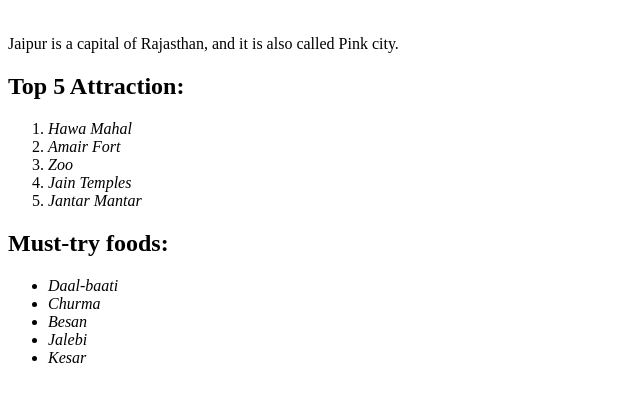
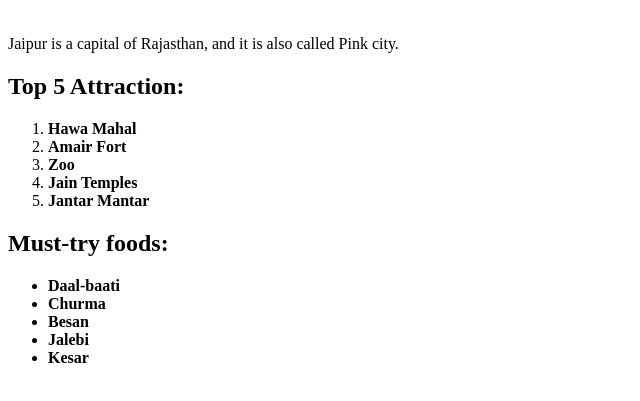
Before and after one commit to acciojob/favorite-holiday-m-j0401, a website: page main.html in a window 1280 px wide. Shown: the part 79-480 px from the top of the page, without its empty margins (0-640 px from the left). Drawn offline with Linux system fonts and the light colour scheme.

Commit message:
created a submission

```diff
--- a/main.html
+++ b/main.html
@@ -15,19 +15,19 @@
 	<p>Jaipur is a capital of Rajasthan, and it is also called Pink city.</p>
 	<h2>Top 5 Attraction:</h2>
 	<ol>
-	 <li><em>Hawa Mahal</em></li>
-	 <li><em>Amair Fort</em></li>
-	 <li><em>Zoo</em></li>
-	 <li><em>Jain Temples</em></li>
-	 <li><em>Jantar Mantar</em></li>
+	 <li><strong>Hawa Mahal</strong></li>
+	 <li><strong>Amair Fort</strong></li>
+	 <li><strong>Zoo</strong></li>
+	 <li><strong>Jain Temples</strong></li>
+	 <li><strong>Jantar Mantar</strong></li>
 	</ol>
 	<h2>Must-try foods:</h2>
 	<ul>
-		<li><em>Daal-baati</em></li>
-		<li><em>Churma</em></li>
-		<li><em>Besan</em></li>
-		<li><em>Jalebi</em></li>
-		<li><em>Kesar</em></li>
+		<li><strong>Daal-baati</strong></li>
+		<li><strong>Churma</strong></li>
+		<li><strong>Besan</strong></li>
+		<li><strong>Jalebi</strong></li>
+		<li><strong>Kesar</strong></li>
 	</ul>
 
 </body>
```
